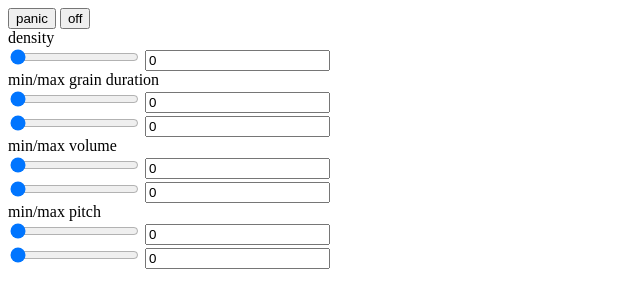
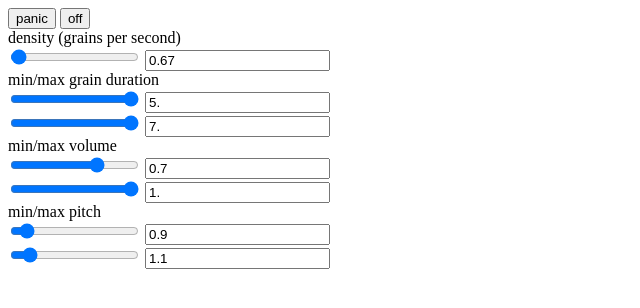
Before and after one commit to bhouge/lamma, a website: page waterCommand.html in a window 1280 px wide. Shown: the whole page, without its empty margins (0-640 px from the left). Drawn offline with nearby package versions, Linux system fonts and the light colour scheme; no server answers.

Commit message:
moved min/max values to the controller page

```diff
--- a/waterCommand.html
+++ b/waterCommand.html
@@ -15,30 +15,30 @@
 
 <div id="waterButtons"></div>
 
-density<br>
-<input id="slider0" type="range" min="0" max="100" value="0" oninput="showSliderValuePercent(this)" />
-<input id="textField0" type="text" value="0" onchange="textFieldChangeValuePercent(this)" />
+density (grains per second)<br>
+<input id="slider0" type="range" min="10" max="5000" value="67" oninput="showSliderValuePercent(this)" />
+<input id="textField0" type="text" value="0.67" onchange="textFieldChangeValuePercent(this)" />
 <br>
 min/max grain duration<br>
-<input id="slider1" type="range" min="0" max="100" value="0" oninput="showSliderValuePercent(this)" />
-<input id="textField1" type="text" value="0" onchange="textFieldChangeValuePercent(this)" />
+<input id="slider1" type="range" min="10" max="500" value="500" oninput="showSliderValuePercent(this)" />
+<input id="textField1" type="text" value="5." onchange="textFieldChangeValuePercent(this)" />
 <br>
-<input id="slider2" type="range" min="0" max="100" value="0" oninput="showSliderValuePercent(this)" />
-<input id="textField2" type="text" value="0" onchange="textFieldChangeValuePercent(this)" />
+<input id="slider2" type="range" min="10" max="700" value="700" oninput="showSliderValuePercent(this)" />
+<input id="textField2" type="text" value="7." onchange="textFieldChangeValuePercent(this)" />
 <br>
 min/max volume<br>
-<input id="slider3" type="range" min="0" max="100" value="0" oninput="showSliderValuePercent(this)" />
-<input id="textField3" type="text" value="0" onchange="textFieldChangeValuePercent(this)" />
+<input id="slider3" type="range" min="0" max="100" value="70" oninput="showSliderValuePercent(this)" />
+<input id="textField3" type="text" value="0.7" onchange="textFieldChangeValuePercent(this)" />
 <br>
-<input id="slider4" type="range" min="0" max="100" value="0" oninput="showSliderValuePercent(this)" />
-<input id="textField4" type="text" value="0" onchange="textFieldChangeValuePercent(this)" />
+<input id="slider4" type="range" min="0" max="100" value="100" oninput="showSliderValuePercent(this)" />
+<input id="textField4" type="text" value="1." onchange="textFieldChangeValuePercent(this)" />
 <br>
 min/max pitch<br>
-<input id="slider5" type="range" min="0" max="100" value="0" oninput="showSliderValuePercent(this)" />
-<input id="textField5" type="text" value="0" onchange="textFieldChangeValuePercent(this)" />
+<input id="slider5" type="range" min="25" max="800" value="90" oninput="showSliderValuePercent(this)" />
+<input id="textField5" type="text" value="0.9" onchange="textFieldChangeValuePercent(this)" />
 <br>
-<input id="slider6" type="range" min="0" max="100" value="0" oninput="showSliderValuePercent(this)" />
-<input id="textField6" type="text" value="0" onchange="textFieldChangeValuePercent(this)" />
+<input id="slider6" type="range" min="25" max="800" value="110" oninput="showSliderValuePercent(this)" />
+<input id="textField6" type="text" value="1.1" onchange="textFieldChangeValuePercent(this)" />
 <br>
 
 <script src="/socket.io/socket.io.js"></script>
@@ -123,6 +123,8 @@ function emitControlMessage(cm) {
 	socket.emit('control message', '/water' + cm);
 	console.log(cm);
 }
+
+
 </script>
 
 </body>
```
Also changed, not shown: waterIndex.html (+37 -35 lines), 1 other file.
